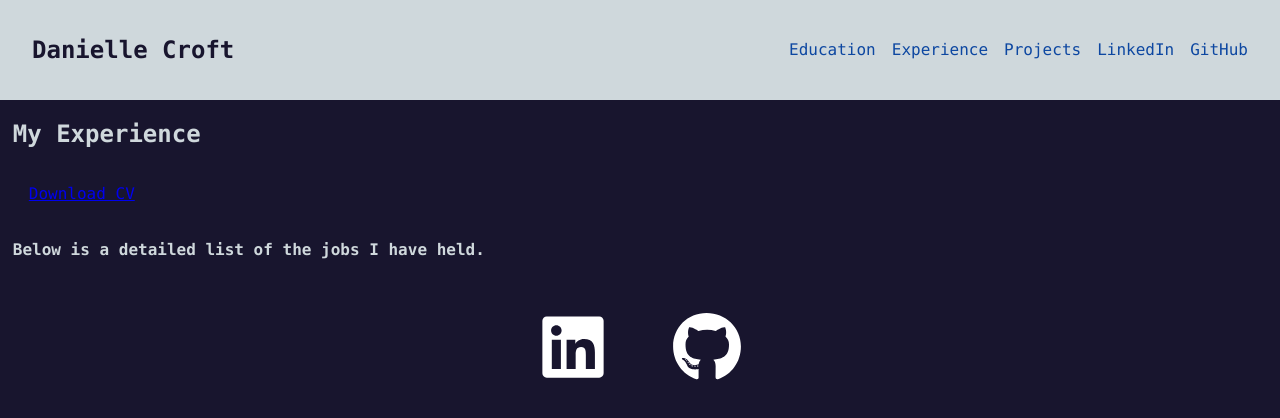
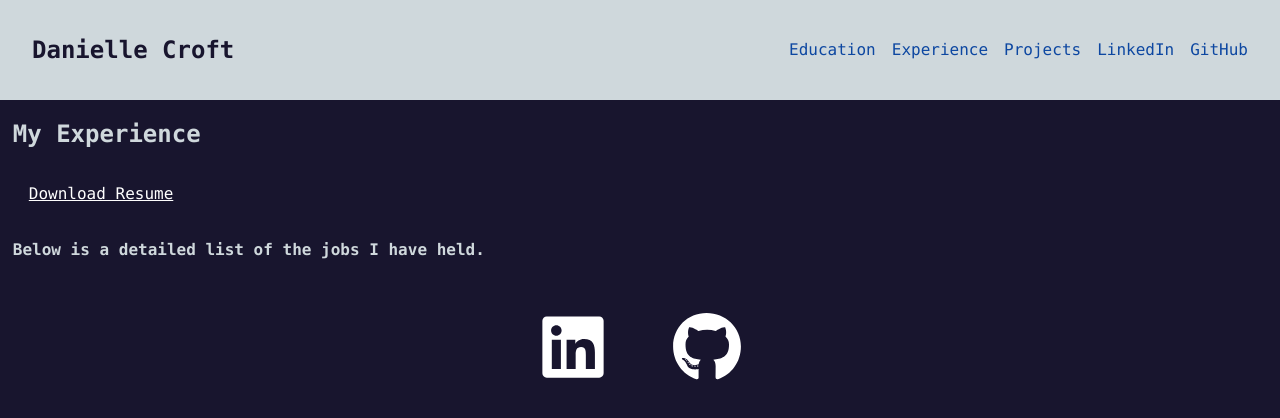
Before and after one commit to daniellec0321/personal-website, a React (Create React App) app: page /experience in a window 1280 px wide. Shown: the top 418 px of the page. Built offline with nearby package versions, Linux system fonts and the light colour scheme.

Commit message:
Can download resume

```diff
--- a/src/Components/Experience/Experience.js
+++ b/src/Components/Experience/Experience.js
@@ -1,15 +1,7 @@
 import React from "react";
 import Header from "../Header/Header";
 import Footer from "../Footer/Footer";
-import fileSaver from 'file-saver';
-
-const saveFile = () => {
-  fileSaver.saveAs(
-    "../Header/Header.js",
-    "resume.js"
-  );
-}
-// <button className="resume" onClick={saveFile}>Download Resume</button>
+import resume from '../../Resources/resume.pdf';
 
 function Experience() {
   return (
@@ -18,7 +10,13 @@ function Experience() {
     <div className="page">
       <h2>My Experience</h2>
       <div className="resume-content">
-        <a href="../../resources/resume.pdf">Download CV</a>
+        <a
+          href={resume}
+          download="Danielle Croft Resume"
+          target="_blank"
+          rel="noreferrer"
+          style={{color: "white"}}
+        >Download Resume</a>
       </div>
       <h4>Below is a detailed list of the jobs I have held.</h4>
     </div>
```
